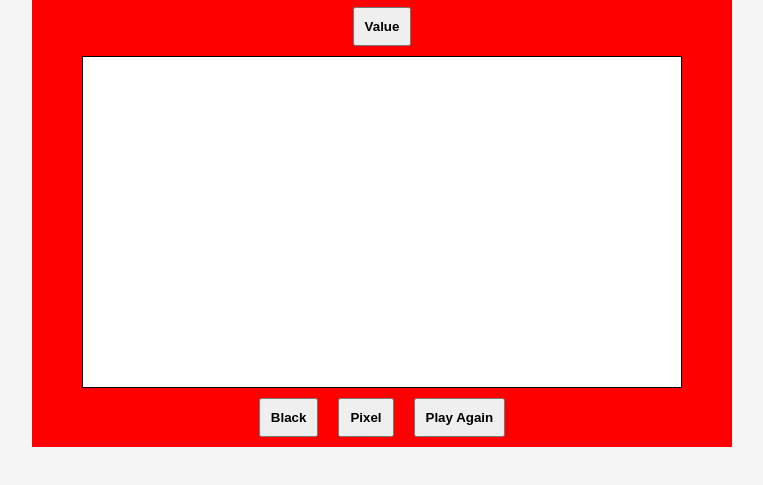
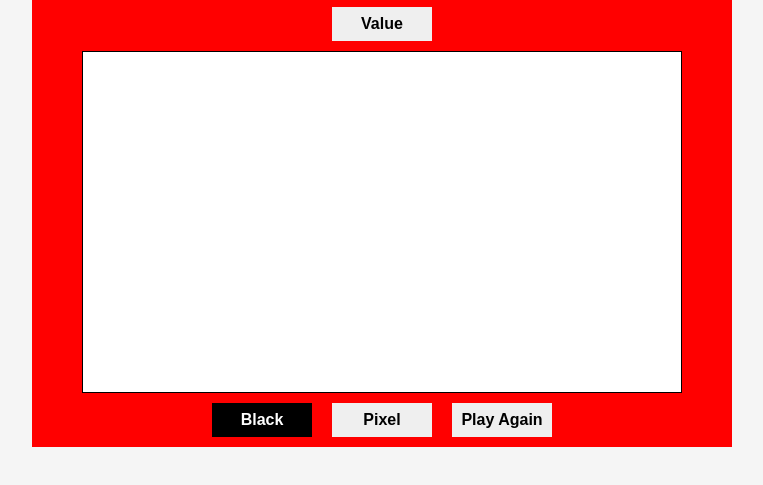
Before and after one commit to Riyaonweb/Etch-a-Sketch, a plain HTML site: page index.html in a window 1280 px wide. Both pictures are taken after a click on the button "Black". Shown: the part 203-688 px from the top of the page, without its empty margins (258-1021 px from the left). Drawn offline with Linux system fonts and the light colour scheme.

Commit message:
Added buttons and changes ui

```diff
--- a/script.js
+++ b/script.js
@@ -46,9 +46,13 @@ function chooseColor(){
         color.addEventListener("click",(e) => {
             if(e.target.innerHTML === "Pixel"){
                 pixels();
+                pixel.classList.add("bc");
+                black.classList.remove("bcc")
             }
         else if(e.target.innerHTML === "Black"){
             blacks();
+            pixel.classList.remove("bc");
+            black.classList.add("bcc")
         }
     })
 })
--- a/style.css
+++ b/style.css
@@ -22,6 +22,11 @@ body{
     width: 700px;
     height: 500px;
 }
+#value:hover,#again:hover{
+    background-color: #fdbb2d;
+    color: red;
+    border: none;
+}
 .head{
     margin-top: 10px;
     display: flex;
@@ -33,9 +38,13 @@ body{
     font-family: "Orbitron", sans-serif;
 }
 button{
-    padding: 10px;
+    width: 100px;
+    padding: 8px;
     font-weight: 600;
     margin: 10px;
+    font-size: 16px;
+    border: none;
+    cursor: pointer;
 }
 .buttons{
     display: flex;
@@ -54,3 +63,13 @@ button{
     width: calc(100% / 16);
     height: calc(100% /16);
 } */
+#black.bcc{
+    color: white;
+    background-color: black;
+    border: none;
+}
+#pixel.bc{
+    color: white;
+    border: none;
+    background: linear-gradient(90deg, rgba(180,58,58,1) 0%,rgba(180,113,58,1)20%,rgba(58,180,62,1)40%,rgba(58,128,180,1)60%,rgba(127,58,180,1)80%,rgba(180,58,120,1)100%);
+}
```
